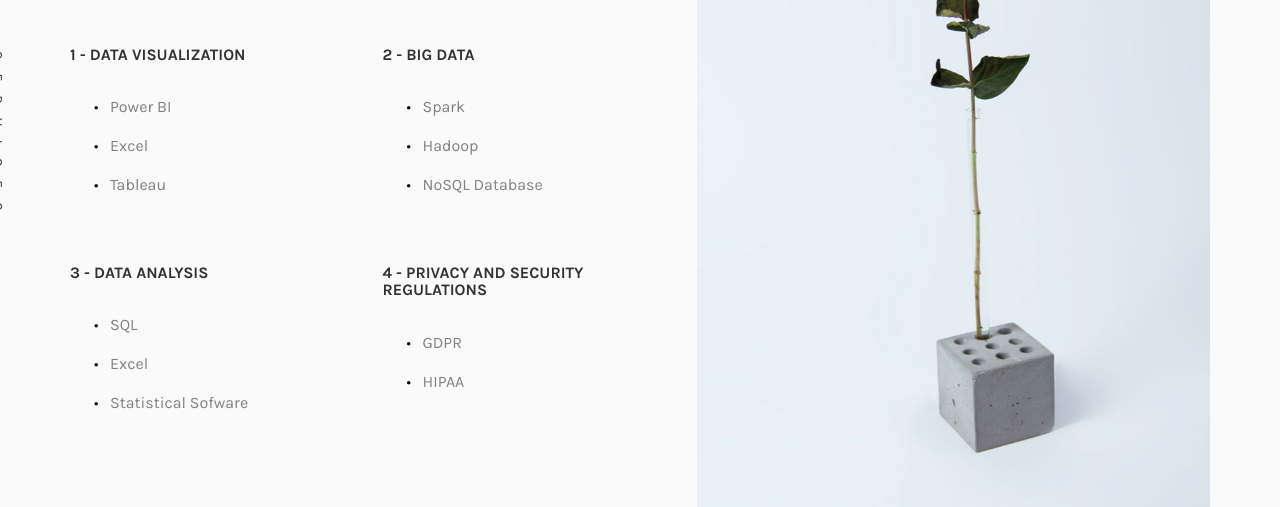
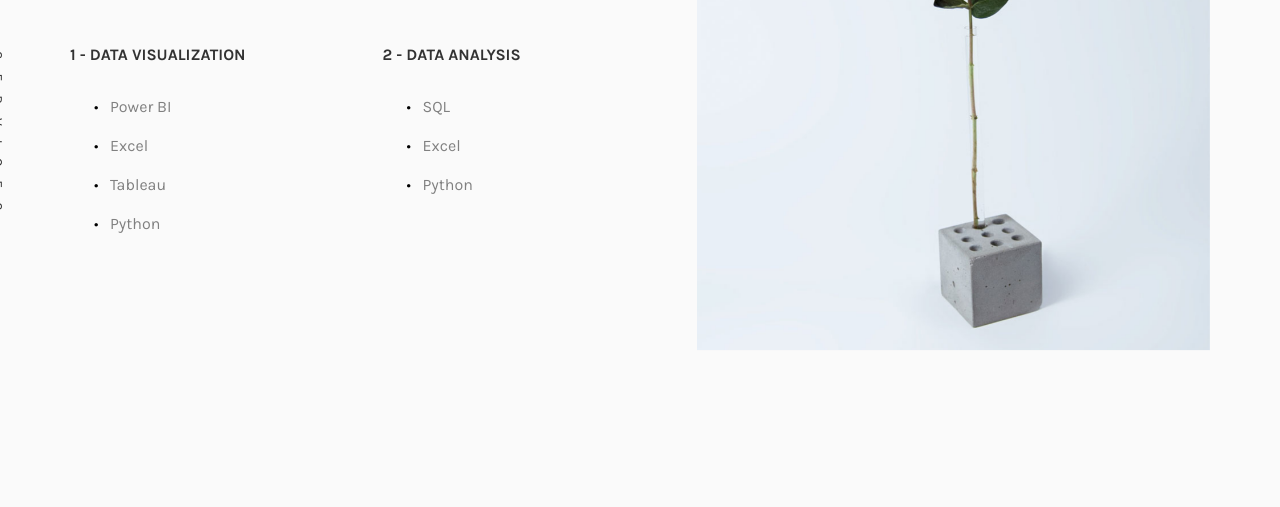
Before and after one commit to Modada1/Mojisola-Dada, a plain HTML site: page index.html in a window 1280 px wide. Shown: the part 1286-1793 px from the top of the page. Drawn offline with nearby package versions, Linux system fonts and the light colour scheme; files whose address does not match are found by name; a web font is replaced by a local one.

Commit message:
Add files via upload

```diff
--- a/index.html
+++ b/index.html
@@ -138,7 +138,7 @@
 								<div class="rotate">
 									<h2 class="heading">About</h2>
 								</div>
-								<p>Hi, my name is Mojisola Dada and I am an aspiring data analyst with a strong foundation in mathematics. While I am new to the field of data analysis, I am highly motivated and eager to learn. I have a natural curiosity and a passion for using data to solve problems and answer questions. I am confident that my strong analytical abilities and technical background make me a strong candidate for a career in this field.</p>
+								<p>Hello, I'm Mojisola Dada - a data analyst who possesses a solid background in Finance and Statistics. I possess an inherent inquisitiveness and enthusiasm for leveraging data to find solutions and provide answers. With my adept analytical skills and technical expertise.I believe that I can excel in this field.</p>
 								<p class="colorlib-social-icons">
 									<a href="https://github.com/Modada1"><i class="icon-github"></i></a>
 									<a href="https://twitter.com/modada_"><i class="icon-twitter3"></i></a>
@@ -179,36 +179,22 @@
 												<li>Power BI</li>
 												<li>Excel</li>
 												<li>Tableau</li>
+												<li>Python</li>
 											</ul>
 										</div>
+
+									</div>
+									<div class="col-md-6">
 										<div class="services animate-box">
-											<h3>3 - Data Analysis</h3>
+											<h3>2 - Data Analysis</h3>
 											<ul>
 												<li>SQL</li>
 												<li>Excel</li>
-												<li>Statistical Sofware</li>
+												<li>Python</li>
 
 											</ul>
 										</div>
-									</div>
-									<div class="col-md-6">
-										<div class="services animate-box">
-											<h3>2 - Big Data</h3>
-											<ul>
-												<li>Spark</li>
-												<li>Hadoop</li>
-												<li>NoSQL Database</li>
 
-											</ul>
-										</div>
-										<div class="services animate-box">
-											<h3>4 - Privacy and Security Regulations</h3>
-											<ul>
-												<li>GDPR</li>
-												<li>HIPAA</li>
-
-											</ul>
-										</div>
 									</div>
 								</div>
 							</div>
```
